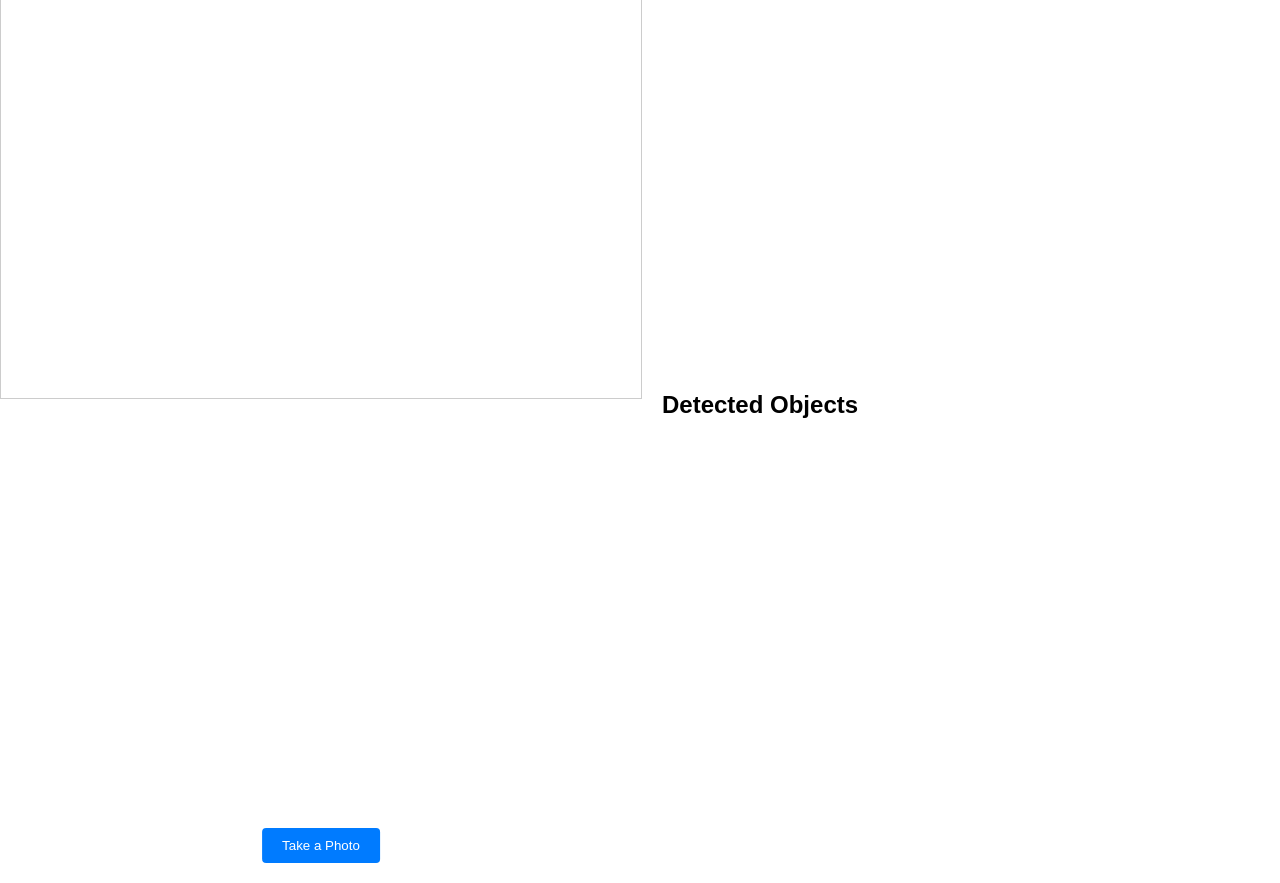
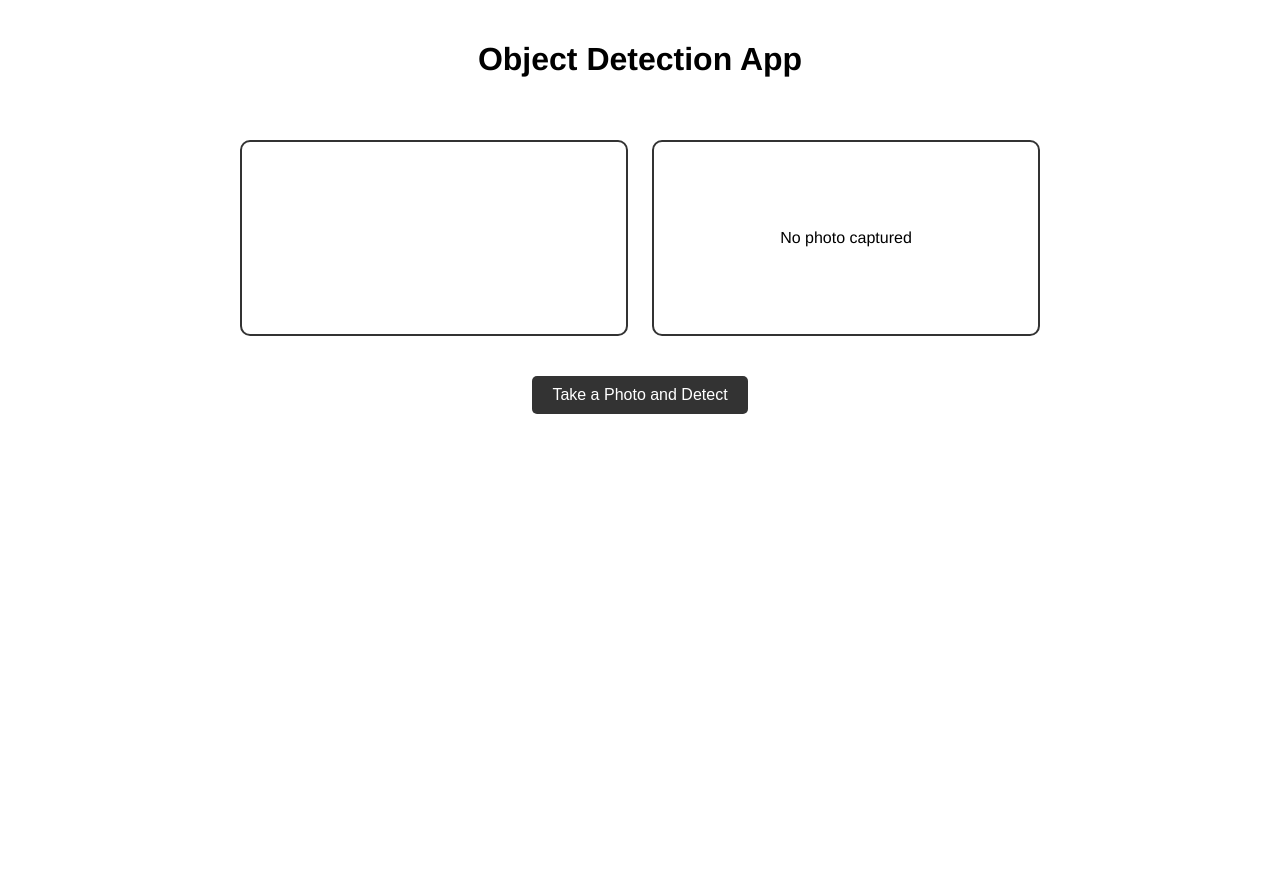
Before and after one commit to realjoleauna/object-detection-backend, a Flask app: page / in a window 1280 px wide. After the commit the page ends 414 px from the top, so only its background shows below. Run offline with Flask 3, Linux system fonts and the light colour scheme.

Commit message:
refinando a parte gráfica

```diff
--- a/static/css/styles.css
+++ b/static/css/styles.css
@@ -1,50 +1,81 @@
 body {
-    font-family: Arial, sans-serif;
+    font-family: "Helvetica", sans-serif;
     margin: 0;
     padding: 0;
 }
 
+h1 {
+    text-align: center;
+    padding: 20px;
+}
+
 .container {
+    display: flex;
+    justify-content: space-between;
+    max-width: 800px;
+    margin: 0 auto;
+    padding: 20px;
+}
+
+.camera-frame,
+.captured-frame {
+    width: 48%; /* Adjusted width */
     display: flex;
     justify-content: center;
     align-items: center;
-    height: 100vh;
+    border: 2px solid #333;
+    border-radius: 10px;
+    overflow: hidden;
+    position: relative;
 }
 
-.camera-container {
-    position: relative;
-    margin-right: 20px;
+.camera-frame {
+    margin-right: 2%; /* Added margin to separate from captured-frame */
 }
 
-video {
-    border: 1px solid #ccc;
-    display: block;
+video,
+#canvas-overlay,
+#captured-photo {
+    width: 100%;
+    height: 100%;
+    object-fit: cover;
 }
 
-#take-photo {
+.captured-photo {
+    display: flex;
+    justify-content: center;
+    align-items: center;
+    height: 100%; /* Ensure square aspect ratio */
+    position: relative;
+}
+
+#captured-photo p {
+    margin: 0; /* Remove default margin */
     position: absolute;
-    bottom: 20px;
+    top: 50%;
     left: 50%;
-    transform: translateX(-50%);
-    background-color: #007bff;
+    transform: translate(-50%, -50%);
+}
+
+#canvas-overlay {
+    position: absolute;
+    top: 0;
+    left: 0;
+    z-index: 1; /* Increase z-index to place it above other elements */
+}
+
+#capture-btn {
+    display: block;
+    margin: 20px auto;
+    padding: 10px 20px;
+    background-color: #333;
     color: white;
-    padding: 10px 20px;
     border: none;
-    border-radius: 4px;
+    border-radius: 5px;
+    font-size: 16px;
     cursor: pointer;
 }
 
-.captured-container {
-    width: 50%;
+#capture-btn:hover {
+    background-color: #555;
 }
-
-.captured-container h2 {
-    margin-bottom: 10px;
-}
-
-#captured-photo {
-    display: none;
-    max-width: 100%;
-}
-
-/* Add any additional styling as needed */
--- a/templates/index.html
+++ b/templates/index.html
@@ -7,17 +7,19 @@
     <link rel="stylesheet" href="{{ url_for('static', filename='css/styles.css') }}">
 </head>
 <body>
+    <h1>Object Detection App</h1>
     <div class="container">
-        <div class="camera-container">
-            <video id="video" width="640" height="480" autoplay></video>
-            <canvas id="canvas-overlay" width="640" height="480"></canvas>
-            <button id="take-photo" onclick="captureImage()">Take a Photo</button>
+        <div class="camera-frame">
+            <video id="video" autoplay></video>
         </div>
-        <div class="captured-container">
-            <h2>Detected Objects</h2>
-            <div id="captured-photo"></div>
+        <div class="captured-frame">
+            <canvas id="canvas-overlay" width="320" height="240"></canvas>
+            <div id="captured-photo" class="captured-photo-placeholder">
+                <p>No photo captured</p>
+            </div>
         </div>
     </div>
+    <button id="capture-btn" onclick="captureImage()">Take a Photo and Detect</button>
     <script src="{{ url_for('static', filename='js/script.js') }}"></script>
 </body>
 </html>
```
